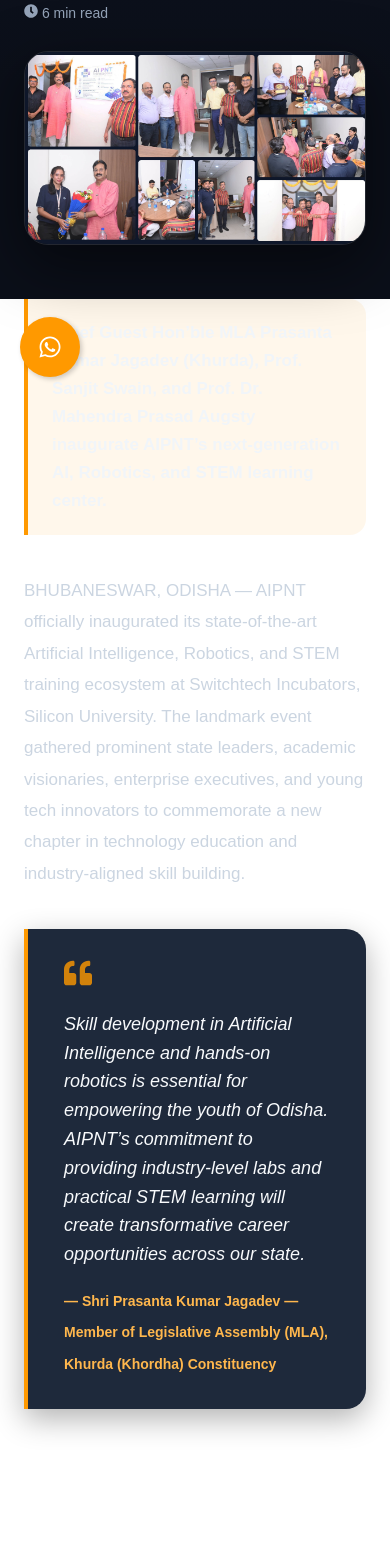
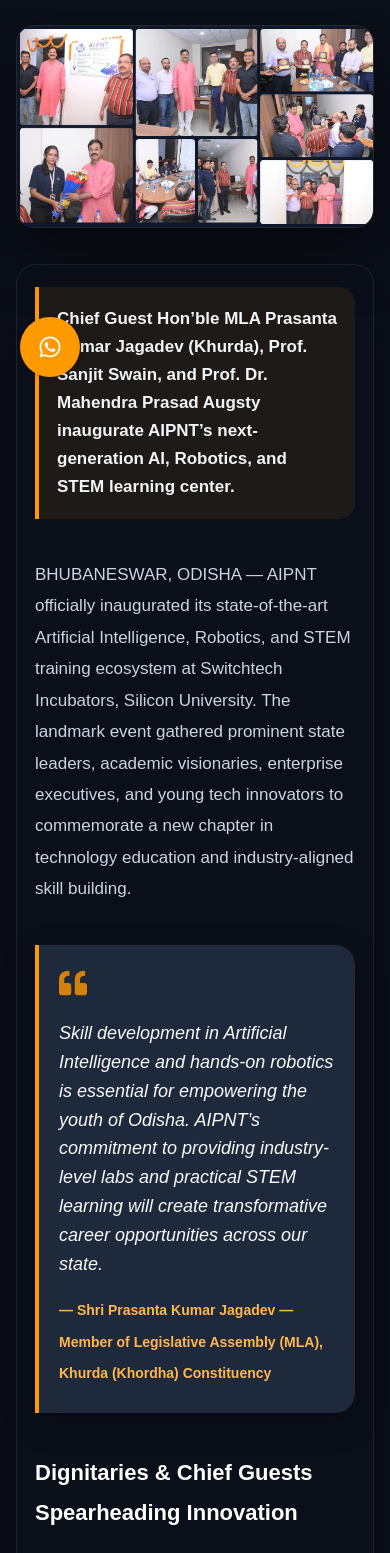
Before and after one commit to Hpdjoy/AIPNT_WEBSITE, a Next.js app: page /blog/1 in a window 390 px wide. Shown: the part 447-2000 px from the top of the page. Built offline with nearby package versions, Linux system fonts and the light colour scheme.

Commit message:
add blog and lauch day pages

```diff
--- a/app/blog/[slug]/page.module.css
+++ b/app/blog/[slug]/page.module.css
@@ -80,11 +80,19 @@
 }
 
 .articleBody {
+  background: #0b0f19;
   max-width: 850px;
   margin: 0 auto;
-  padding: 0 24px;
+  padding: 28px 24px 40px;
   font-size: 17px;
   line-height: 1.85;
+  color: #cbd5e1;
+  border: 1px solid rgba(255, 255, 255, 0.08);
+  border-radius: 28px;
+  box-shadow: 0 24px 80px rgba(0, 0, 0, 0.35);
+}
+
+.contentSection {
   color: #cbd5e1;
 }
 
@@ -108,6 +116,7 @@
 }
 
 .bodyParagraph {
+  color: #cbd5e1;
   margin-bottom: 24px;
   white-space: pre-line;
 }
@@ -235,6 +244,7 @@
   display: flex;
   align-items: center;
   justify-content: space-between;
+  color: #cbd5e1;
 }
 
 .shareIcons {
@@ -256,10 +266,37 @@
   .headerContainer h1 {
     font-size: 28px;
   }
+  .articleHeader {
+    padding: 120px 18px 48px;
+  }
+  .imageContainer {
+    margin: -24px auto 32px;
+    padding: 0 16px;
+  }
+  .imageContainer img {
+    border-radius: 18px;
+  }
+  .articleBody {
+    margin: 0 16px;
+    padding: 22px 18px 32px;
+    border-radius: 20px;
+  }
   .leadParagraph {
     font-size: 17px;
+    padding: 18px;
+  }
+  .sectionHeading {
+    font-size: 22px;
+  }
+  .quoteBlock {
+    padding: 24px 20px;
   }
   .photoGrid {
     grid-template-columns: 1fr;
   }
+  .shareBar {
+    align-items: flex-start;
+    flex-direction: column;
+    gap: 16px;
+  }
 }
```
